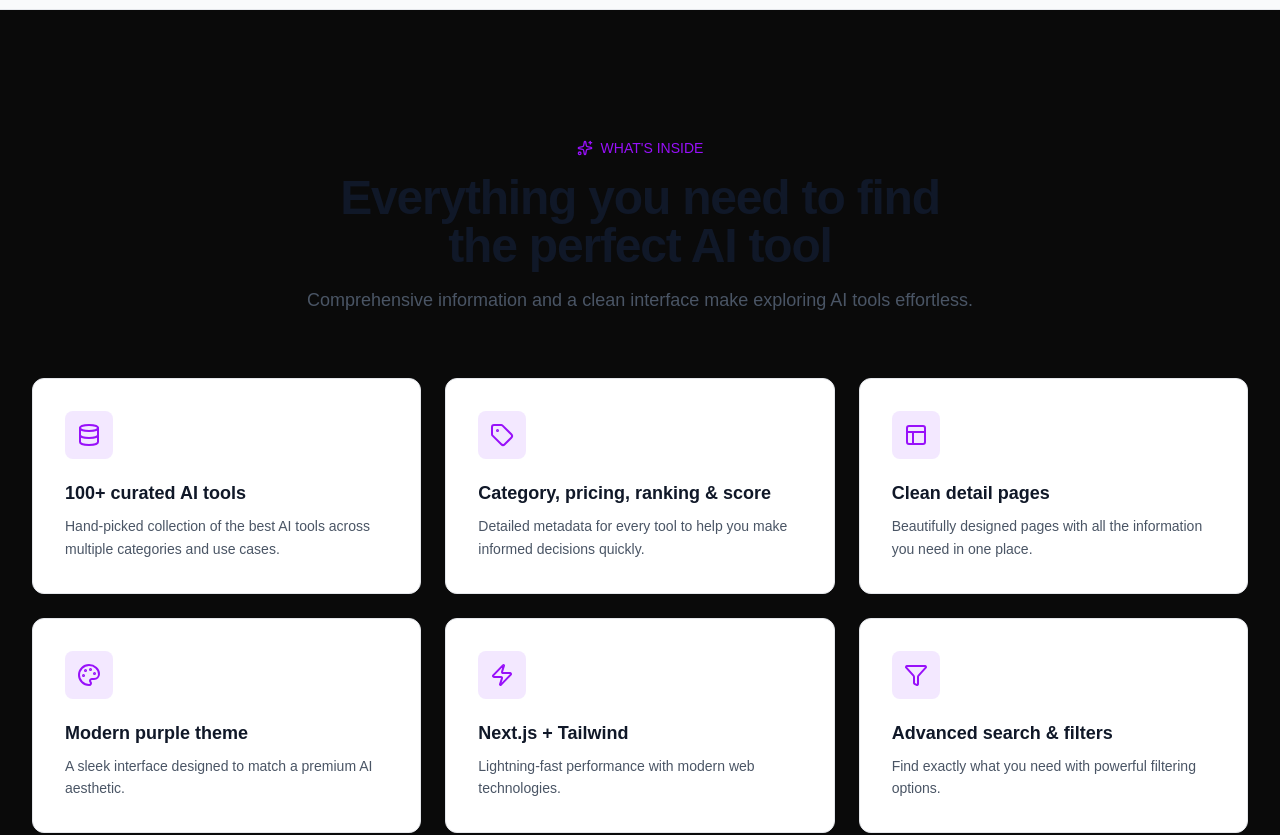
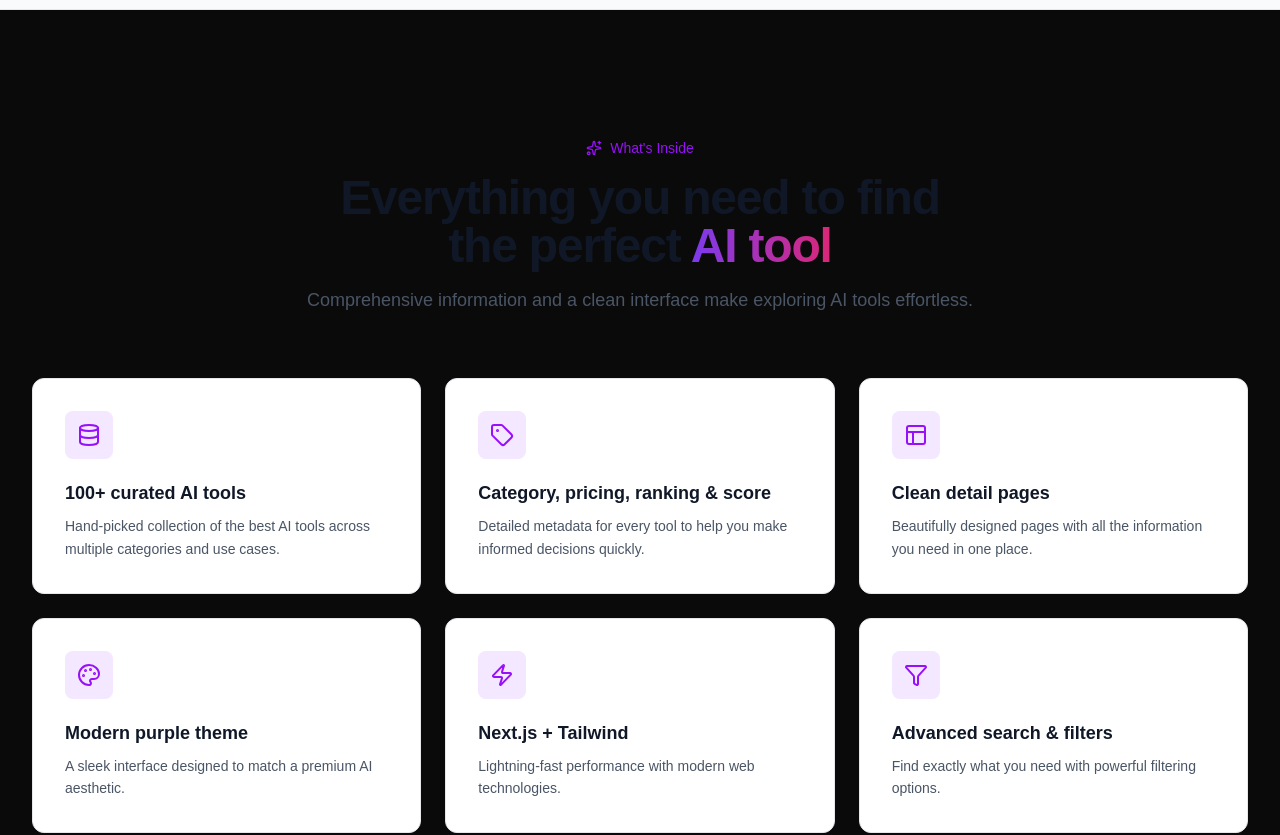
Before and after one commit to aakash-gupta02/aifolio, a Next.js app: page / in a window 1280 px wide. Shown: the part 820-1655 px from the top of the page. Built offline with nearby package versions, Linux system fonts and the light colour scheme.

Commit message:
hover on features

```diff
--- a/src/components/landingPage/Featured.tsx
+++ b/src/components/landingPage/Featured.tsx
@@ -51,12 +51,12 @@ export default function Features() {
                         <i className="w-4 h-4 flex items-center justify-center">
                             <Sparkles className="w-4 h-4 text-purple-600" />
                         </i>
-                        WHAT'S INSIDE
+                        What's Inside
                     </div>
 
                     <h2 className="text-4xl lg:text-5xl font-semibold tracking-tight text-gray-900 mb-4">
                         Everything you need to find
-                        <br /> the perfect AI tool
+                        <br /> the perfect <span className="textGradient">AI tool</span>
                     </h2>
 
                     <p className="text-lg text-gray-600 max-w-2xl mx-auto">
@@ -71,13 +71,19 @@ export default function Features() {
                         return (
                             <div
                                 key={feature.id}
-                                className="bg-white border border-gray-200 rounded-xl p-8 hover:border-purple-200 hover:shadow-lg transition-all group"
+                                className="bg-white border relative border-gray-200 rounded-xl p-8 hover:border-purple-200 hover:shadow-lg transition-all group"
                             >
-                                <div className="w-12 h-12 bg-purple-100 rounded-lg flex items-center justify-center mb-5 group-hover:bg-purple-600 transition-colors">
-                                    <Icon className="w-6 h-6 text-purple-600 group-hover:text-white" />
+                                <span className="pointer-events-none absolute inset-0 bg-linear-to-b from-purple-400/30 to-transparent opacity-0 group-hover:opacity-100 transition-opacity rounded-xl" />
+
+                                <div className="relative z-10">
+
+                                    <div className="w-12 h-12 bg-purple-100 rounded-lg flex items-center justify-center mb-5 group-hover:bg-purple-600 transition-colors">
+                                        <Icon className="w-6 h-6 text-purple-600 group-hover:text-white" />
+                                    </div>
+                                    <h3 className="text-lg font-semibold text-gray-900 mb-2">{feature.title}</h3>
+                                    <p className="text-gray-600 text-sm leading-relaxed">{feature.description}</p>
                                 </div>
-                                <h3 className="text-lg font-semibold text-gray-900 mb-2">{feature.title}</h3>
-                                <p className="text-gray-600 text-sm leading-relaxed">{feature.description}</p>
+
                             </div>
                         );
                     })}
```
